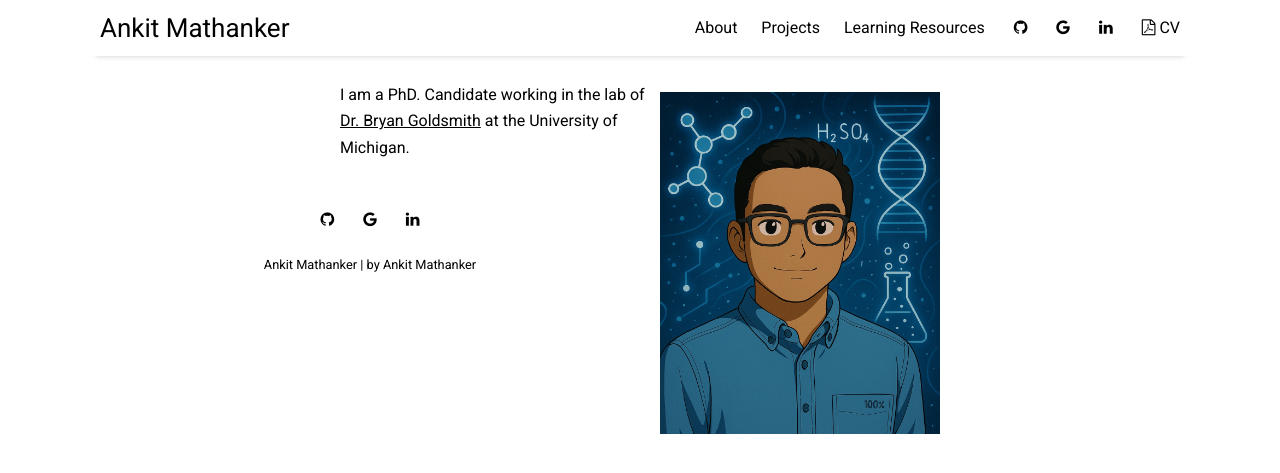
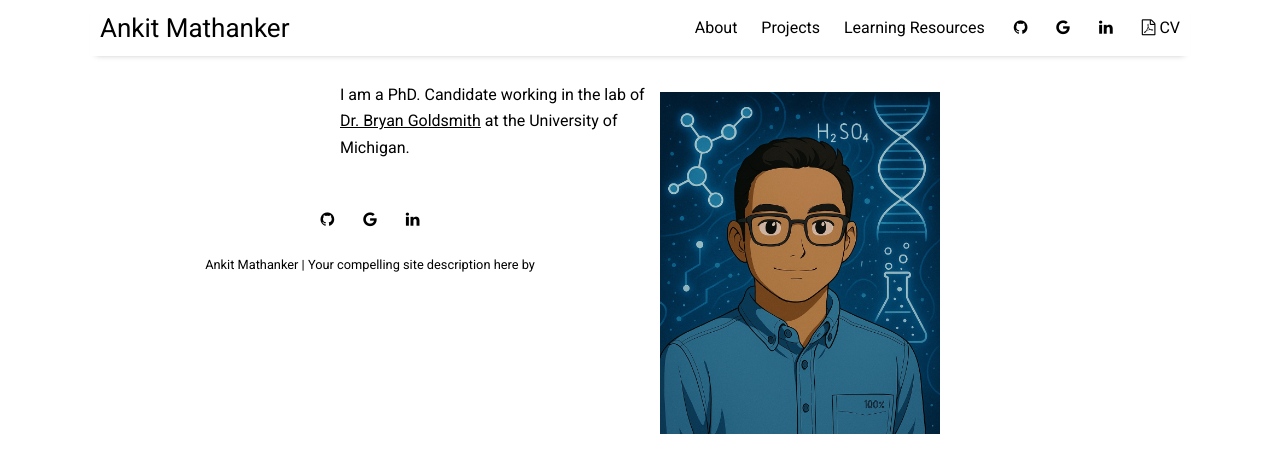
Before and after one commit to ankitmathanker/ankitmathanker.github.io, a Jekyll site: the page built from index.md, in a window 1280 px wide. Shown: the top 473 px of the page. Built offline with Jekyll 4.4.1, drawn with Linux system fonts in a browser that asks for light colours; nearby versions of some CDN libraries; the list of posts is cut into pages by our own code; some of the changed lines change nothing that is shown.

Commit message:
Update _config.yml

```diff
--- a/_config.yml
+++ b/_config.yml
@@ -1,18 +1,81 @@
 # Site Build Settings
 
 # jekyll-paginate configuration
-paginate:            5
+# paginate:            5
 
 # Build settings
-markdown:            kramdown
-highlighter:         rouge
-permalink:           /:title
-plugins:             [jekyll-paginate, jekyll-sitemap, jekyll-feed, jekyll-seo-tag]
+# markdown:            kramdown
+# highlighter:         rouge
+# permalink:           /:title
+# plugins:             [jekyll-paginate, jekyll-sitemap, jekyll-feed, jekyll-seo-tag]
 
 # Customise atom feed settings (this is where Jekyll-Feed gets configuration information)
-title:		           "Ankit Mathanker"
-author:              "Ankit Mathanker"
+# title:		           "Ankit Mathanker"
+# author:              "Ankit Mathanker"
 
 # RSS 2.0 can be used instead of Atom by uncommenting following two lines
 #feed:
 #  path: rss-feed.xml
+
+
+# Site Configuration (Improved)
+
+# ================
+# Core Settings
+# ================
+title: "Ankit Mathanker"
+description: "Your compelling site description here"  # Added for SEO & social sharing
+url: "https://yourdomain.com"                       # Add your production URL
+baseurl: ""                                        # For project sites (e.g., "/blog")
+
+# ================
+# Build Settings
+# ================
+markdown: kramdown
+highlighter: rouge
+permalink: /:title/                                # Added trailing slash (better for SEO)
+timezone: Asia/Kolkata                             # Set your timezone for proper dating
+
+# ================
+# Pagination
+# ================
+paginate: 5
+paginate_path: "/blog/page:num"                   # Organize pagination in /blog subdir
+
+# ================
+# Plugins
+# ================
+plugins:
+  - jekyll-paginate
+  - jekyll-sitemap
+  - jekyll-feed
+  - jekyll-seo-tag                                 # Requires _includes/head.html setup
+
+# ================
+# Feed Settings
+# ================
+feed:
+  path: atom.xml                                   # Explicit feed location
+  author: "Ankit Mathanker"
+  categories: true                                 # Include post categories
+  excerpt: true                                    # Include excerpts in feed
+
+# ================
+# SEO Optimization
+# ================
+seo:
+  title: true                                      # Use site title in meta
+  description: true                                # Use site description in meta
+  image: "/assets/default-social.jpg"              # Default social sharing image
+
+# ================
+# Defaults (Optional but recommended)
+# ================
+defaults:
+  - scope:
+      path: ""
+    values:
+      layout: "default"
+      image: "/assets/default-social.jpg"          # Fallback social image
+      author: "Ankit Mathanker"
+      show_related: true                           # Example custom setting
```
